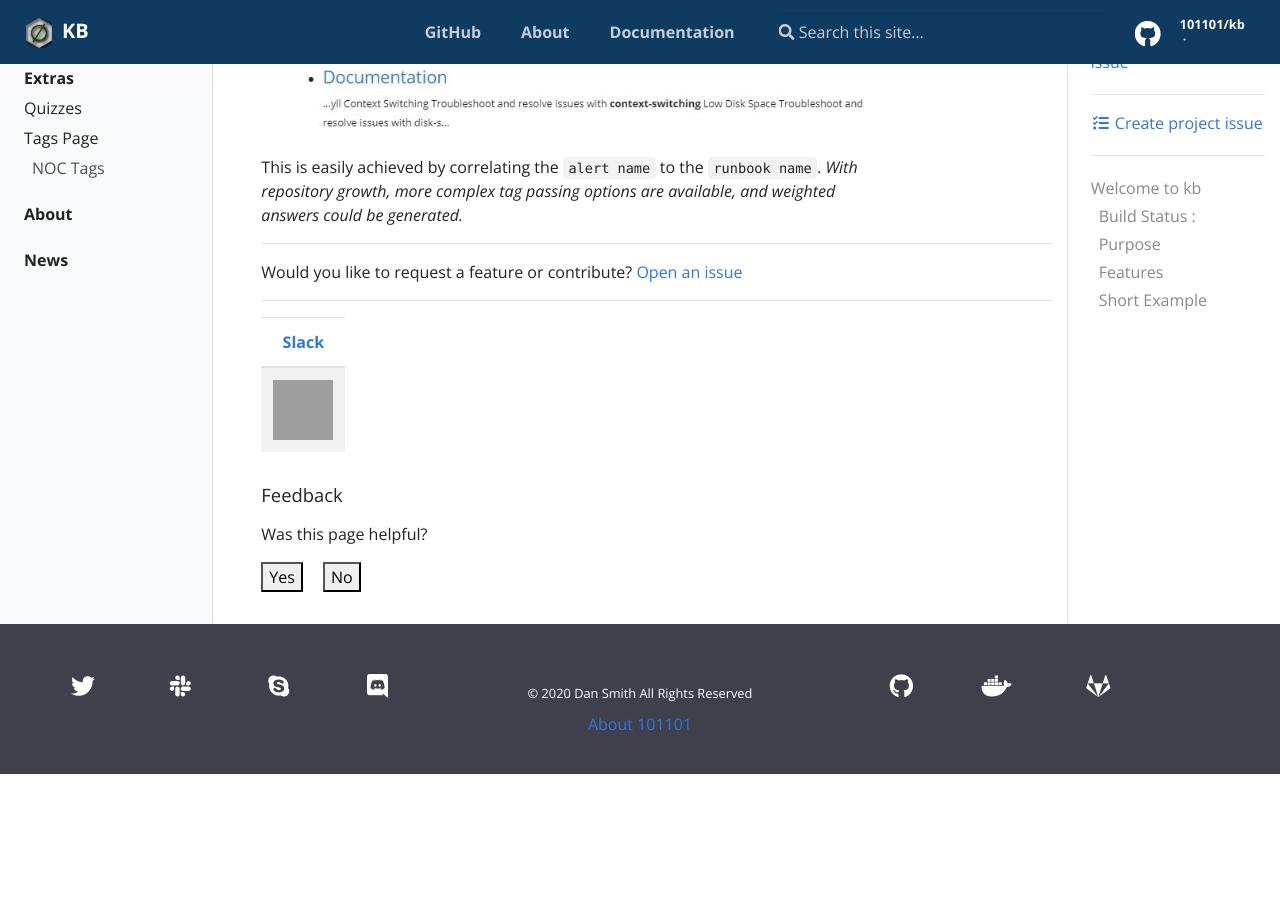
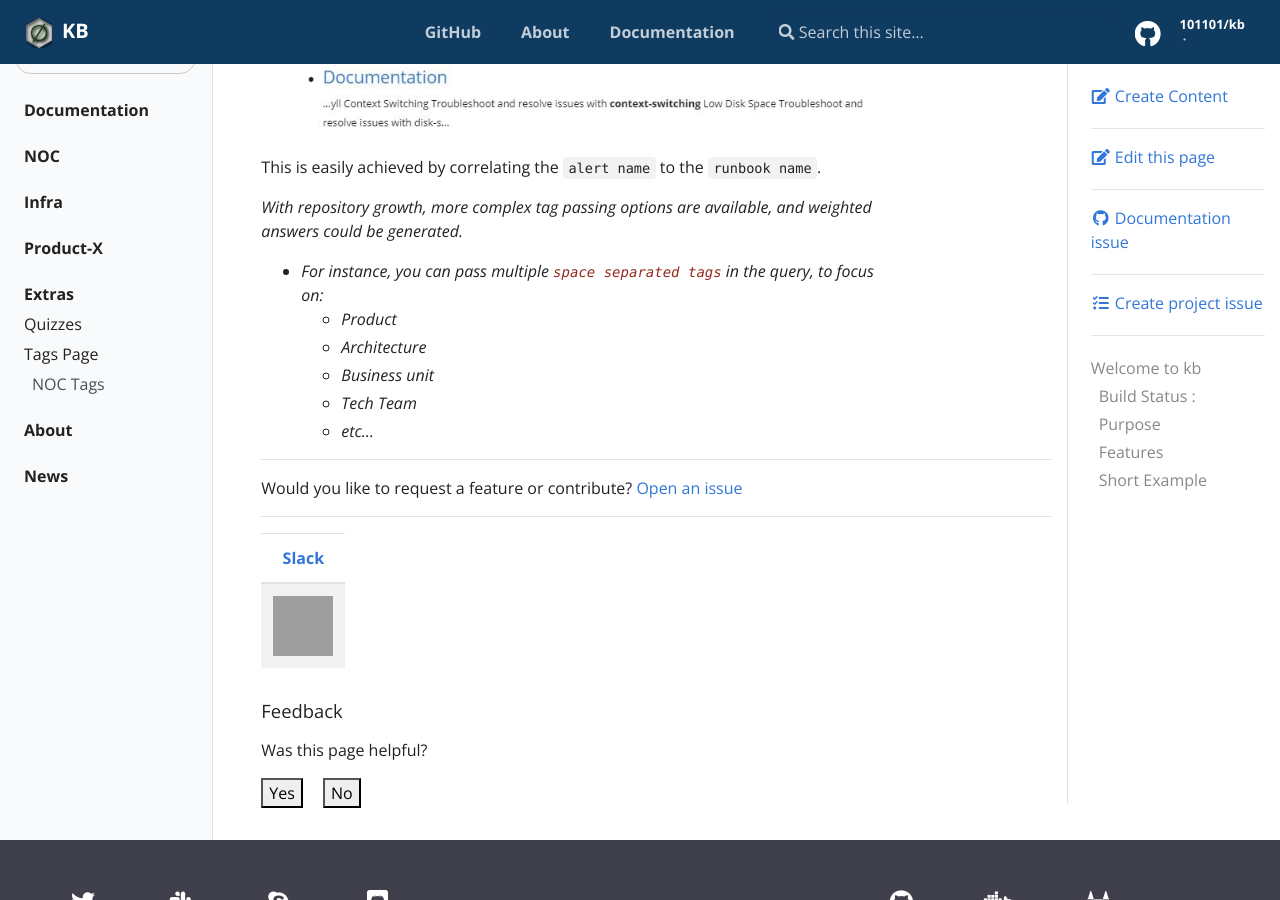
Before and after one commit to 101101/kb, a Jekyll site: the page built from pages/index.md, in a window 1280 px wide and 900 px high, scrolled down 1645 px. Built offline with Jekyll 4.4.1, drawn with Linux system fonts in a browser that asks for light colours; before the commit the page ends 2419 px from its top, so only the background shows below that; grey boxes are pictures that could not be loaded.

Commit message:
Update index.md

```diff
--- a/pages/index.md
+++ b/pages/index.md
@@ -45,7 +45,15 @@ The user is presented with various bits of information about the issue, and thre
 When the user clicks the **Runbook** link, it performs a search for the associated runbook and presents the customer with options:
 ![sample-search-result.jpg]({{ site.baseurl }}/assets/img/sample-search-result.jpg "search result")
 
-This is easily achieved by correlating the `alert name` to the `runbook name`. *With repository growth, more complex tag passing options are available, and weighted answers could be generated.*
+This is easily achieved by correlating the `alert name` to the `runbook name`.
+
+*With repository growth, more complex tag passing options are available, and weighted answers could be generated.*
+  * *For instance, you can pass multiple `space separated tags` in the query, to focus on:*
+    * *Product*
+    * *Architecture*
+    * *Business unit*
+    * *Tech Team*
+    * *etc...*
 
 ---
 
```
